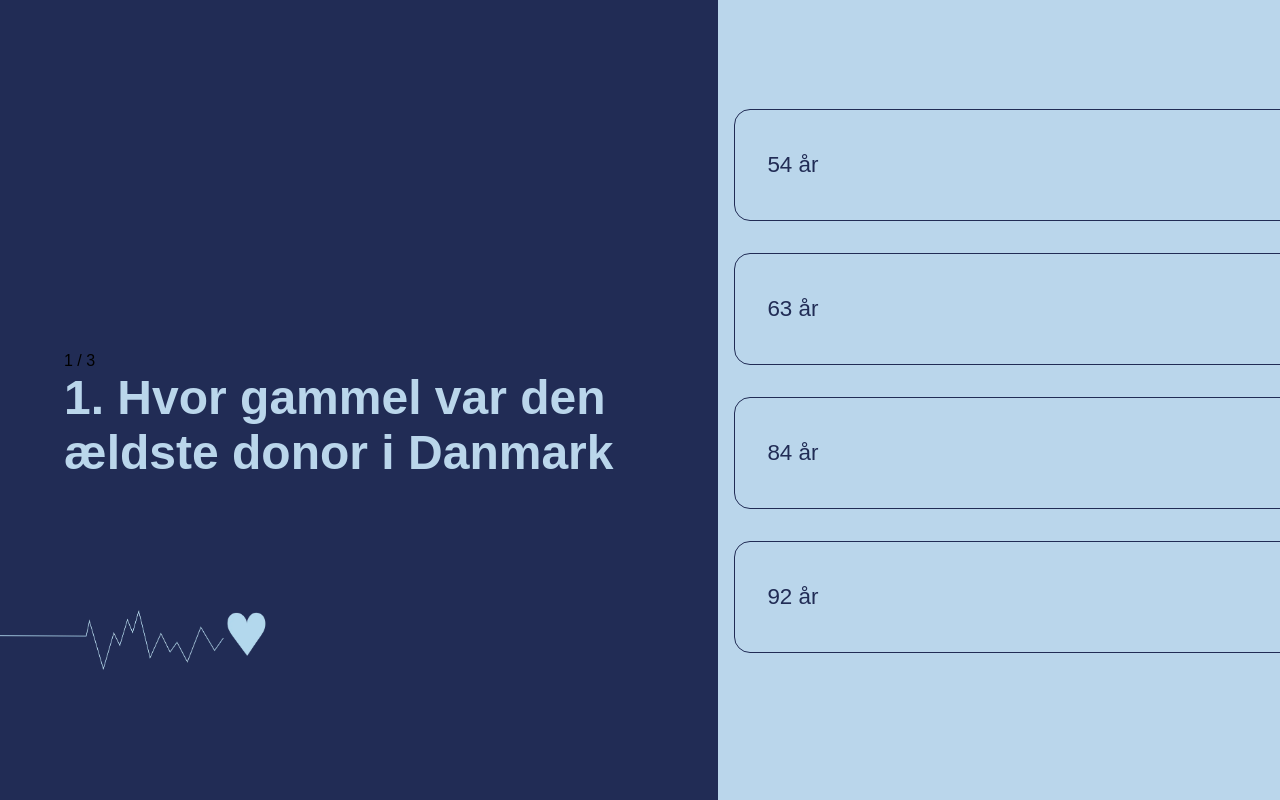
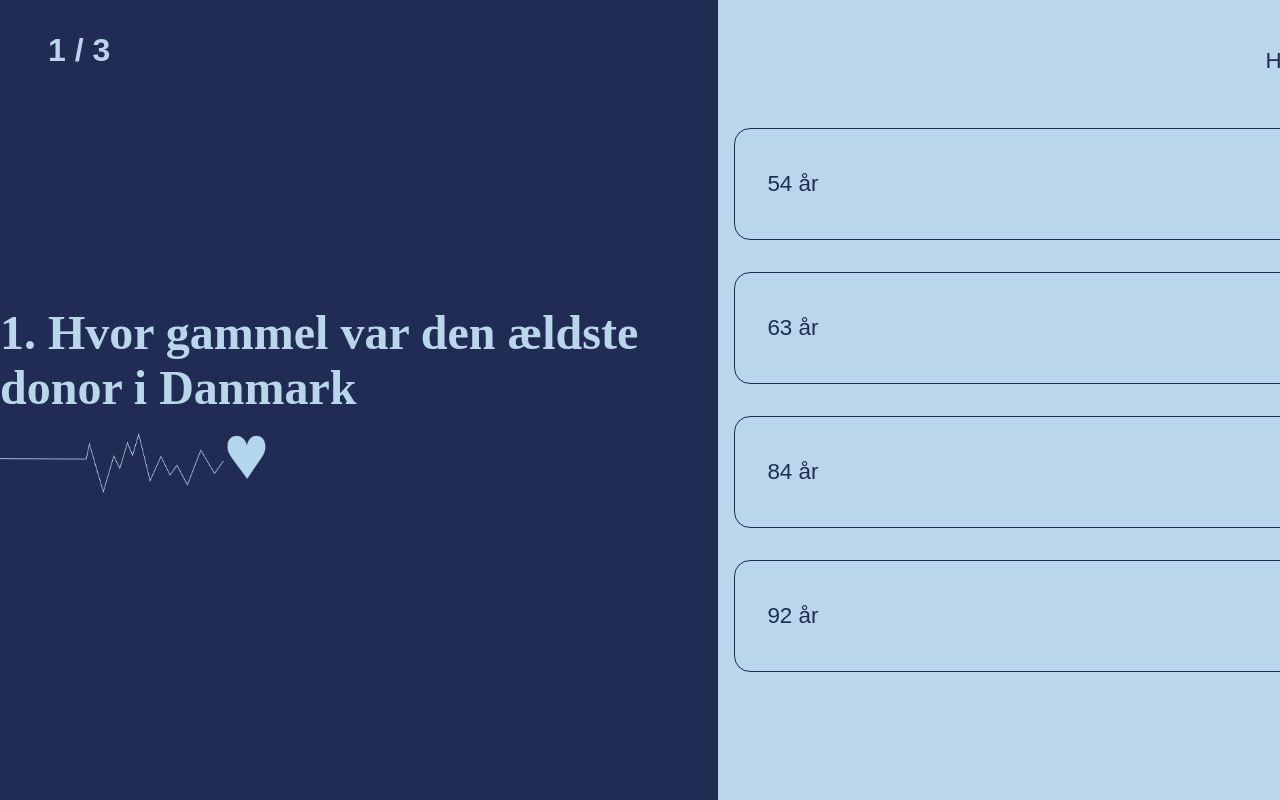
Before and after one commit to MartineRokkedal/steno_, a plain HTML site: page quiz.html in a window 1280 px wide. Shown: the top 800 px of the page. Drawn offline with Linux system fonts and the light colour scheme; a web font is replaced by a local one.

Commit message:
Update quiz.css

```diff
--- a/css/quiz.css
+++ b/css/quiz.css
@@ -33,9 +33,23 @@
     background-color: #BAD6EB;
 }
 
+/* Styler tal der viser hvor langt man er i quizzen */
+
+#progress {
+    font-size: 2rem;
+    font-family: newnord-wide, sans-serif;
+    font-style: normal;
+    font-weight: 900;
+    color: #BAD6EB;
+    margin-top: 1rem;
+    position: absolute; /* Ændret til absolut positionering */
+    top: 1rem; /* Tilføjet top: 1rem; */
+    left: 3rem; /* Tilføjet left: 1rem; */
+}
+
 /* Styling af tekst til spørgsmål */
 
-.quiz {
+/* .quiz {
     padding: 4rem;
     margin-top: 10rem;
 }
@@ -46,6 +60,15 @@
     font-style: normal;
     font-weight: 900;
     color: #BAD6EB;
+    position: absolute;
+} */
+
+.quiz h1 {
+    font-family: newnord-wide, san-serif;
+    font-style: normal;
+    font-weight: 900;
+    color: #BAD6EB;
+    font-size: 3rem;
 }
 
 /* Styling af bokse til svarmuligheder */
@@ -109,7 +132,7 @@
 .hjerte {
     height: 4rem;
     margin-right: 28.2rem;
-    margin-top: 4rem;
+    margin-top: 1rem;
 }
 
 /* Styling af hjem-knap */
@@ -120,6 +143,7 @@
     font-size: 1.4rem;
     color: #212c55;
     text-decoration: none;
-    margin-left: 32rem;
-    margin-top: -4rem;
+    position: absolute; /* Ændret til absolut positionering */
+    top: 3rem; /* Tilføjet top: 1rem; */
+    right: 4rem; /* Tilføjet right: 1rem; */
 }
```
